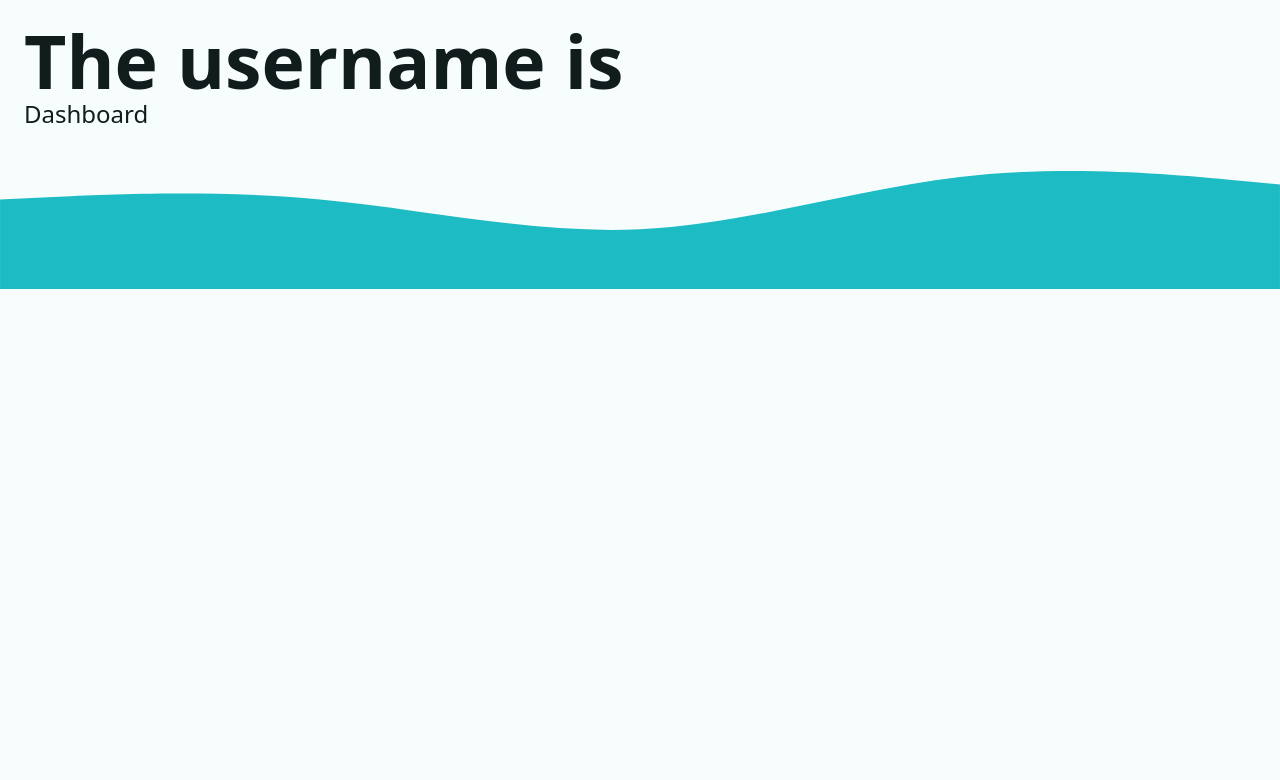
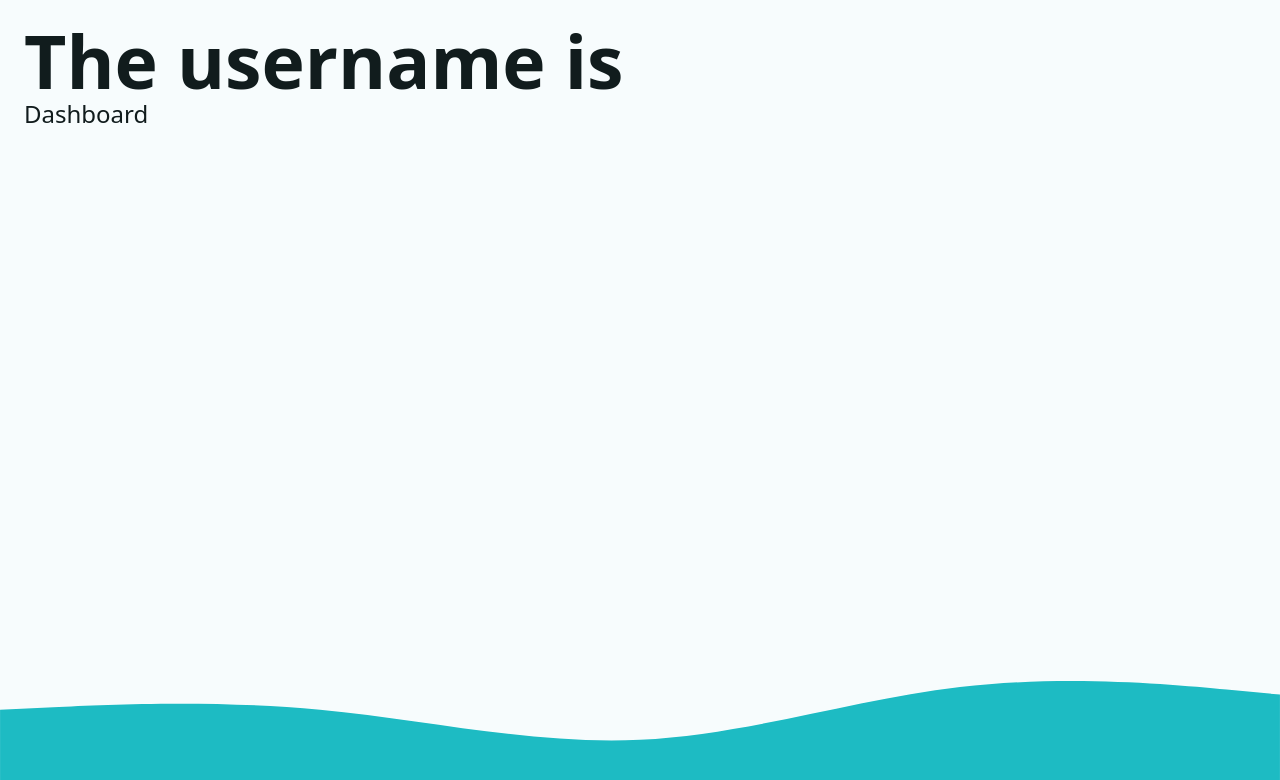
Before and after one commit to jos3ph-m/home-budget, a React (Vite) app: page / in a window 1280 px wide. Shown: the top 780 px of the page. Built offline with nearby package versions, Linux system fonts and the light colour scheme.

Commit message:
Layouts and actions

```diff
--- a/src/layouts/Main.jsx
+++ b/src/layouts/Main.jsx
@@ -17,7 +17,7 @@ const Main = () => {
   const {userName} = useLoaderData()
 
   return (
-    <div>
+    <div className="layout">
       <h1>{userName}</h1>
       <main>
       <Outlet />
```
